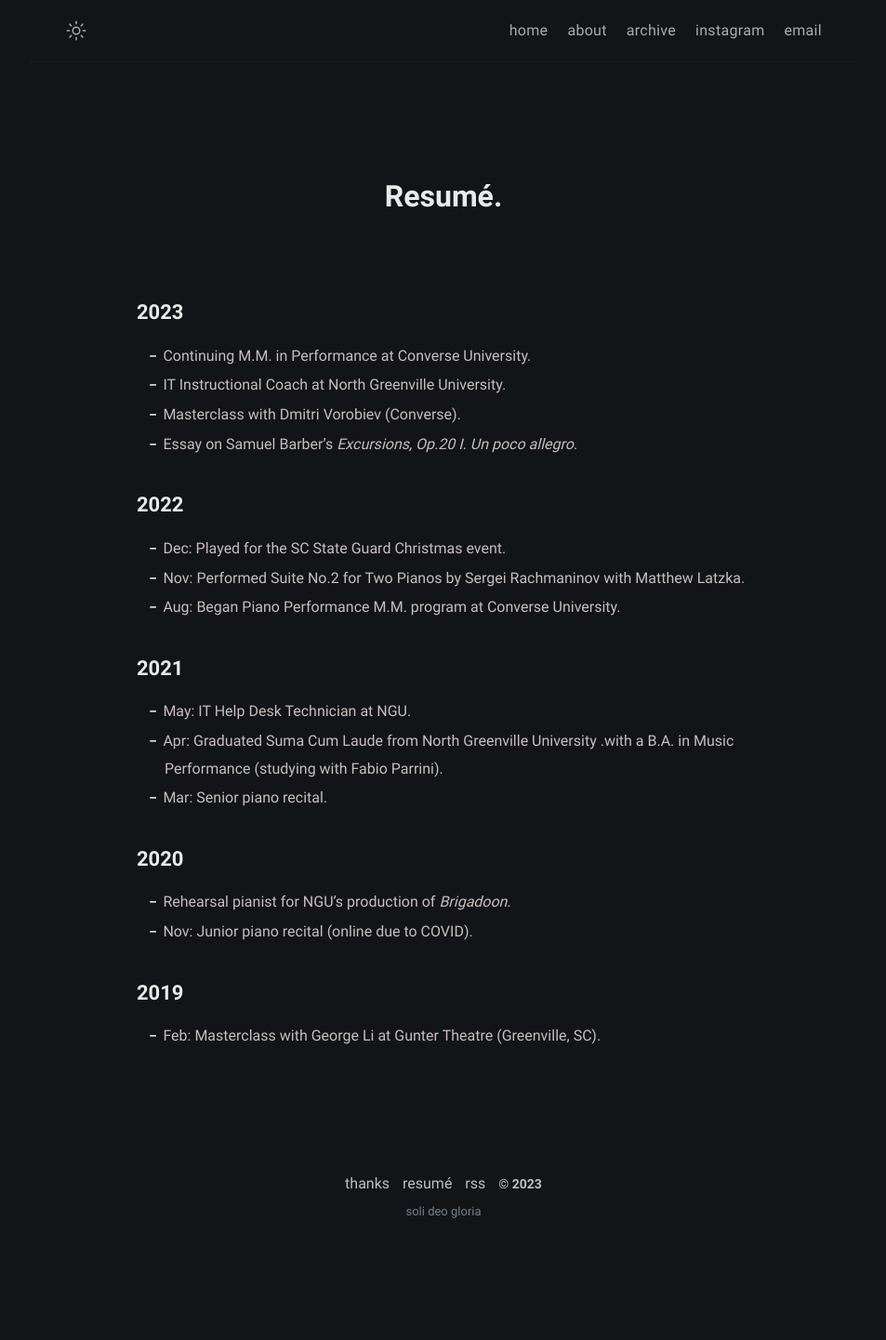
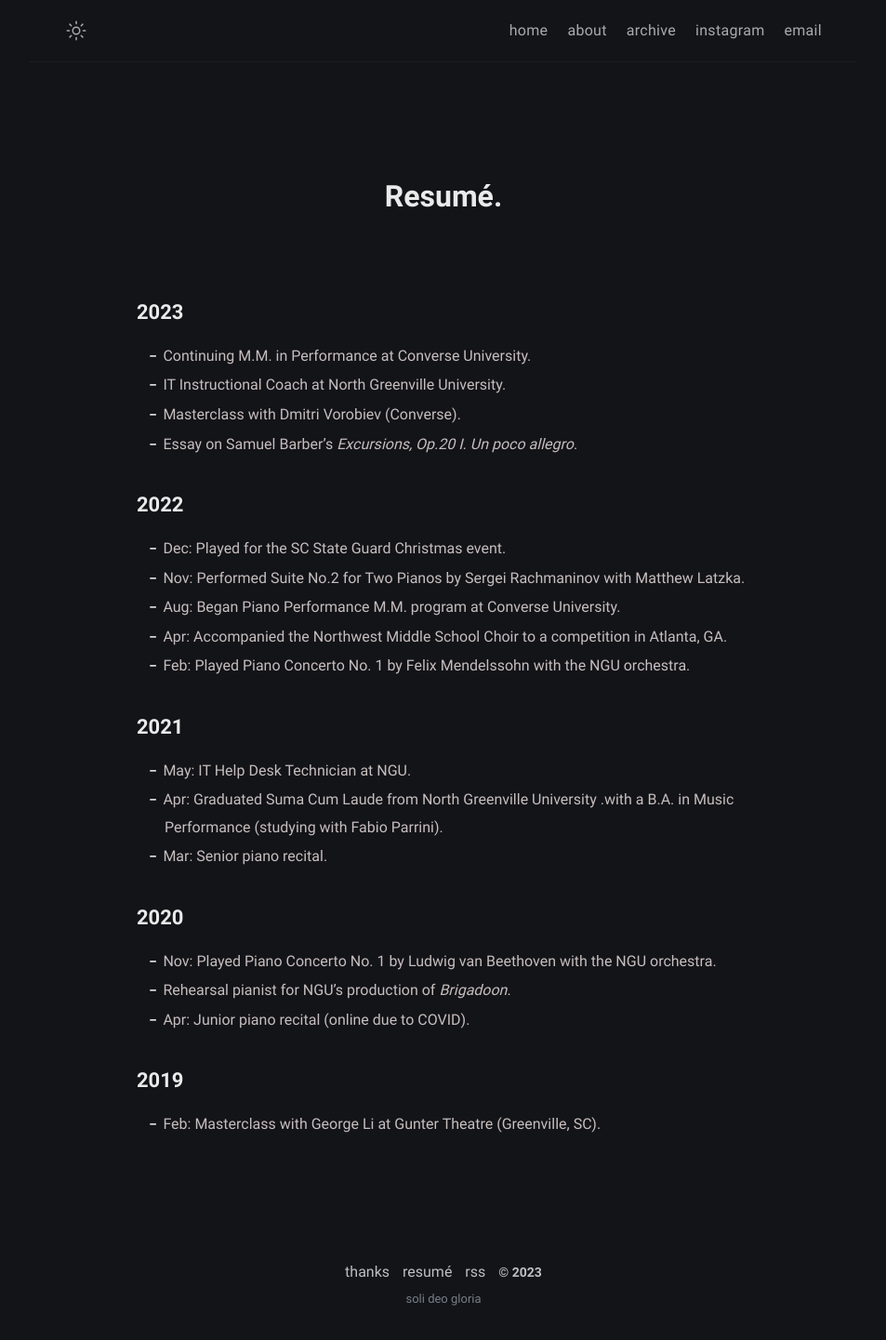
Before and after one commit to atrial-albumen/atrial-albumen.github.io, a Jekyll site: the page built from resume.md, in a window 1280 px wide. Shown: the whole page at 93% size, without its empty margins (163-1116 px from the left). Built offline with Jekyll 4.4.1, drawn with Linux system fonts in a browser that asks for light colours; before the commit the page ends 1347 px from its top, so only the background shows below that.

Commit message:
Update resume.md

```diff
--- a/resume.md
+++ b/resume.md
@@ -18,6 +18,8 @@ comments: false
 * Dec: Played for the SC State Guard Christmas event.
 * Nov: Performed Suite No.2 for Two Pianos by Sergei Rachmaninov with Matthew Latzka.
 * Aug: Began Piano Performance M.M. program at Converse University.
+* Apr: Accompanied the Northwest Middle School Choir to a competition in Atlanta, GA.
+* Feb: Played Piano Concerto No. 1 by Felix Mendelssohn with the NGU orchestra.
 
 ## 2021
 
@@ -27,8 +29,9 @@ comments: false
 
 ## 2020
 
+* Nov: Played Piano Concerto No. 1 by Ludwig van Beethoven with the NGU orchestra.
 * Rehearsal pianist for NGU's production of _Brigadoon_.
-* Nov: Junior piano recital (online due to COVID).
+* Apr: Junior piano recital (online due to COVID).
 
 ## 2019
 
```
